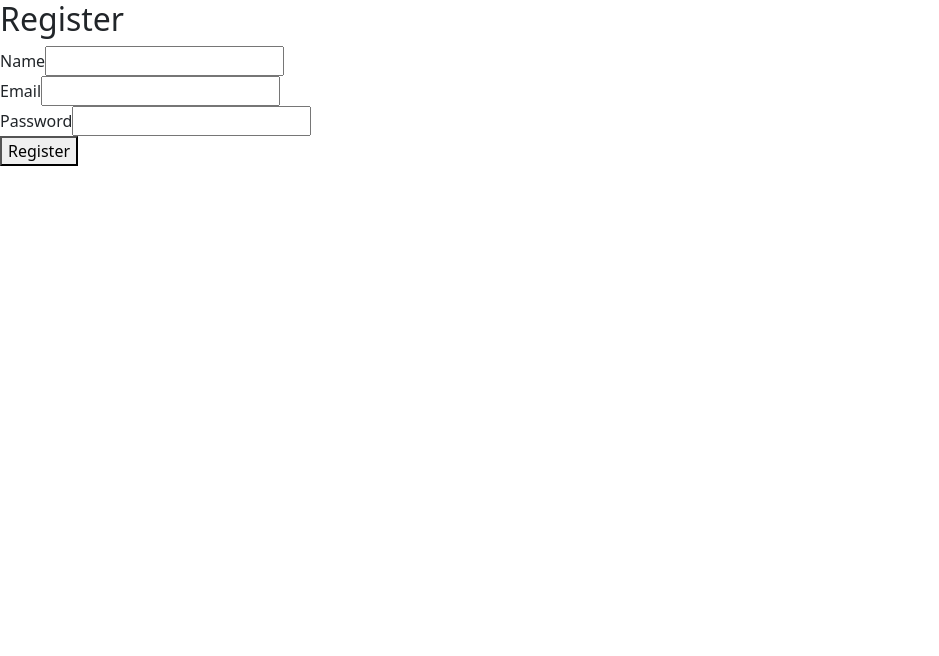
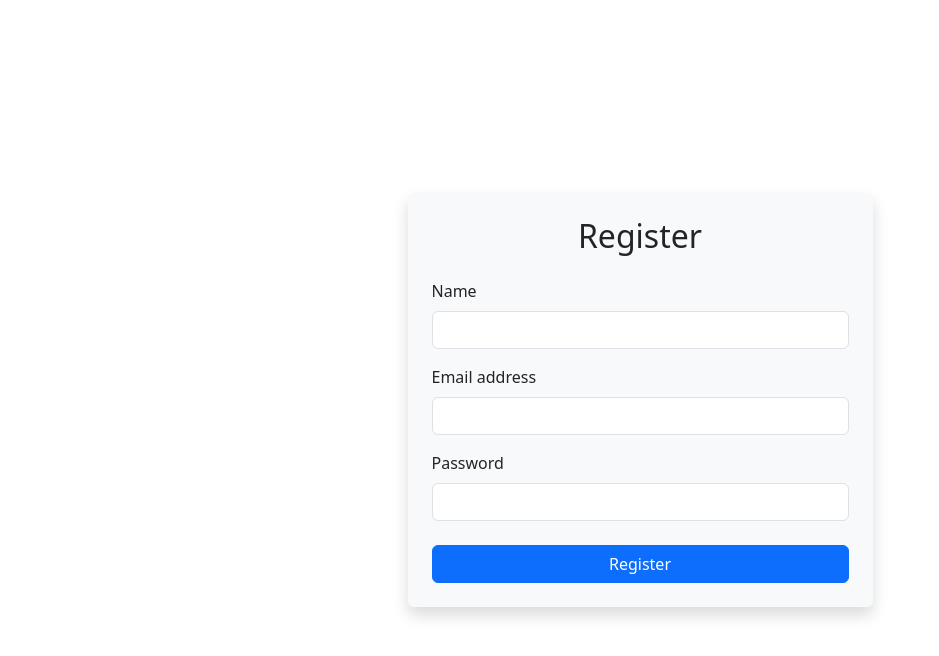
Before and after one commit to Deepikakolli4/Neighbourhood-Tool-Library, a React (Create React App) app in the folder neighborhood-tool-library-frontend/: page /auth/register in a window 1280 px wide. Shown: the top 656 px of the page, without its empty margins (0-939 px from the left). Built offline with nearby package versions, Linux system fonts and the light colour scheme.

Commit message:
Style other pages with bootstrap
Signed-off-by: Deepikakolli4 <deepikakolli2004@gmail.com>

```diff
--- a/neighborhood-tool-library-frontend/src/components/auth/RegisterPage.jsx
+++ b/neighborhood-tool-library-frontend/src/components/auth/RegisterPage.jsx
@@ -1,11 +1,13 @@
 import React, { useState } from 'react';
-import api from '../../api/api';  // Axios instance
+import api from '../../api/api'; // Axios instance
+import { useNavigate } from 'react-router-dom';
 
-const RegisterPage = ({ history }) => {
+const RegisterPage = () => {
   const [name, setName] = useState('');
   const [email, setEmail] = useState('');
   const [password, setPassword] = useState('');
   const [error, setError] = useState('');
+  const navigate = useNavigate(); // Use React Router's navigate hook
 
   const handleRegister = async (e) => {
     e.preventDefault();
@@ -13,46 +15,56 @@ const RegisterPage = ({ history }) => {
     try {
       const response = await api.post('/auth/register', { name, email, password });
       localStorage.setItem('token', response.data.token);
-      history.push('/dashboard'); // Redirect to dashboard after successful registration
+      navigate('/dashboard'); // Redirect to dashboard after successful registration
     } catch (err) {
       setError('Error during registration');
     }
   };
 
   return (
-    <div className="register-container">
-      <h2>Register</h2>
+    <div className="container d-flex justify-content-center align-items-center min-vh-100">
+      <div className="col-md-6 col-lg-5 shadow p-4 rounded bg-light">
+        <h2 className="mb-4 text-center">Register</h2>
+
+        {error && <div className="alert alert-danger">{error}</div>}
+
         <form onSubmit={handleRegister}>
-        <div>
-          <label>Name</label>
+          <div className="mb-3">
+            <label htmlFor="name" className="form-label">Name</label>
             <input
               type="text"
+              className="form-control"
+              id="name"
               value={name}
               onChange={(e) => setName(e.target.value)}
               required
             />
           </div>
-        <div>
-          <label>Email</label>
+          <div className="mb-3">
+            <label htmlFor="email" className="form-label">Email address</label>
             <input
               type="email"
+              className="form-control"
+              id="email"
               value={email}
               onChange={(e) => setEmail(e.target.value)}
               required
             />
           </div>
-        <div>
-          <label>Password</label>
+          <div className="mb-4">
+            <label htmlFor="password" className="form-label">Password</label>
             <input
               type="password"
+              className="form-control"
+              id="password"
               value={password}
               onChange={(e) => setPassword(e.target.value)}
               required
             />
           </div>
-        <button type="submit">Register</button>
+          <button type="submit" className="btn btn-primary w-100">Register</button>
         </form>
-      {error && <p style={{ color: 'red' }}>{error}</p>}
+      </div>
     </div>
   );
 };
--- a/neighborhood-tool-library-frontend/src/pages/ToolCatalog.jsx
+++ b/neighborhood-tool-library-frontend/src/pages/ToolCatalog.jsx
@@ -26,21 +26,24 @@ const ToolCatalogPage = () => {
   }, [keyword, category, tools]);
 
   return (
-    <div className="p-4">
-      <h2 className="text-xl font-semibold mb-4">Tool Catalog</h2>
+    <div className="container py-4">
+      <h2 className="mb-4">Tool Catalog</h2>
 
-      <div className="mb-4 flex gap-4">
+      <div className="row g-3 mb-4">
+        <div className="col-md-6">
           <input
             type="text"
+            className="form-control"
             placeholder="Search..."
             value={keyword}
             onChange={(e) => setKeyword(e.target.value)}
-          className="border p-2 rounded"
           />
+        </div>
+        <div className="col-md-6">
           <select
+            className="form-select"
             value={category}
             onChange={(e) => setCategory(e.target.value)}
-          className="border p-2 rounded"
           >
             <option value="">All Categories</option>
             <option value="Power Tools">Power Tools</option>
@@ -48,10 +51,13 @@ const ToolCatalogPage = () => {
             <option value="Hand Tools">Hand Tools</option>
           </select>
         </div>
+      </div>
 
-      <div className="grid grid-cols-1 md:grid-cols-3 gap-4">
+      <div className="row">
         {filtered.map((tool) => (
-          <ToolCard key={tool.id} tool={tool} />
+          <div key={tool.id} className="col-md-4 mb-4">
+            <ToolCard tool={tool} />
+          </div>
         ))}
       </div>
     </div>
--- a/neighborhood-tool-library-frontend/src/pages/ToolDetail.jsx
+++ b/neighborhood-tool-library-frontend/src/pages/ToolDetail.jsx
@@ -19,14 +19,36 @@ const ToolDetail = () => {
     fetchTool();
   }, [id]);
 
-  if (!tool) return <div>Loading...</div>;
+  if (!tool) {
+    return (
+      <div className="container py-5 text-center">
+        <div className="spinner-border text-primary" role="status" />
+        <p className="mt-2">Loading tool details...</p>
+      </div>
+    );
+  }
 
   return (
-    <div>
-      <h2>{tool.name}</h2>
-      <p>{tool.description}</p>
-      <p>Available: {tool.available ? 'Yes' : 'No'}</p>
-      <ReviewSection toolId={tool.id} />
+    <div className="container py-4">
+      <div className="card mb-4">
+        <div className="card-body">
+          <h2 className="card-title">{tool.name}</h2>
+          <p className="card-text">{tool.description}</p>
+          <p className="card-text">
+            <strong>Available:</strong>{' '}
+            <span className={tool.available ? 'text-success' : 'text-danger'}>
+              {tool.available ? 'Yes' : 'No'}
+            </span>
+          </p>
+        </div>
+      </div>
+
+      <div className="card">
+        <div className="card-body">
+          <h5 className="card-title mb-3">Reviews</h5>
+          <ReviewSection toolId={tool.id} />
+        </div>
+      </div>
     </div>
   );
 };
```
Also changed, not shown: neighborhood-tool-library-frontend/src/components/Dashboard.jsx (+31 -17 lines). Lines whose indentation alone changed are shown as unchanged.
